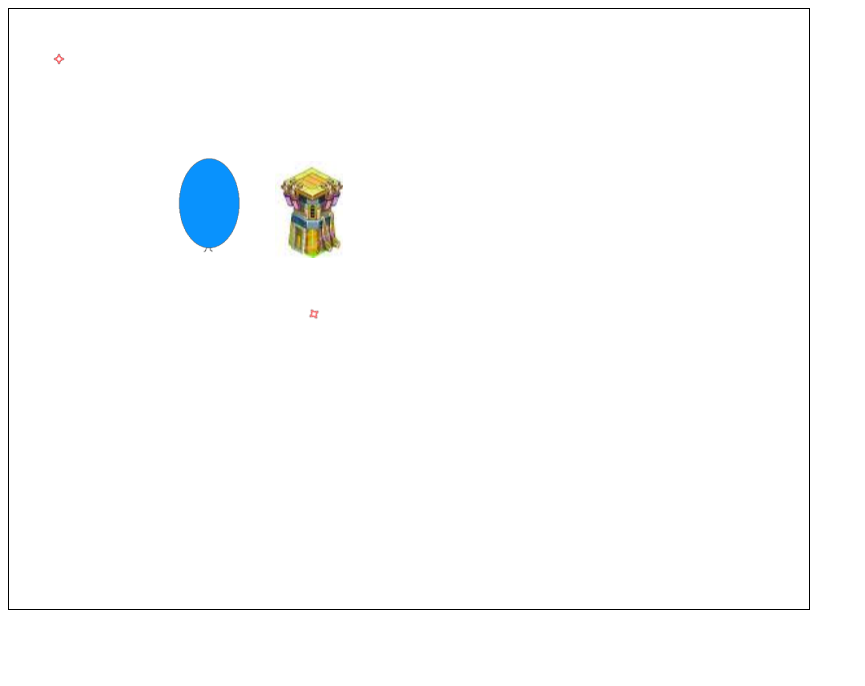
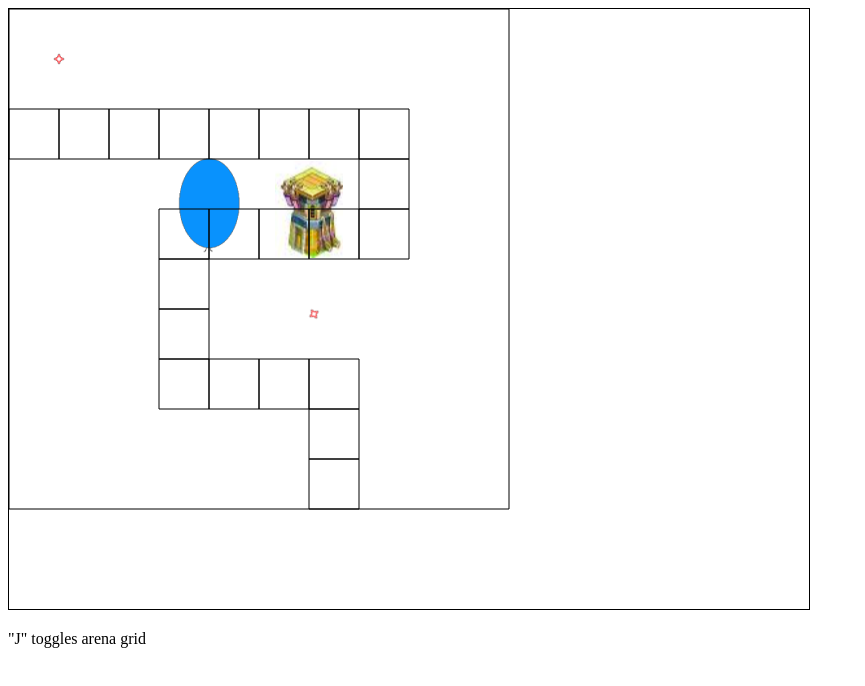
Before and after one commit to steina1989/towerdefense, a plain HTML site: page index.html in a window 1280 px wide. Shown: the whole page, without its empty margins (0-865 px from the left). Drawn offline with Linux system fonts and the light colour scheme.

Commit message:
Arena grid upgrade and Arena methods implemented

```diff
--- a/Arena.js
+++ b/Arena.js
@@ -11,63 +11,145 @@
 12345678901234567890123456789012345678901234567890123456789012345678901234567890
 */
 
-var Arena = function()
-{
+var DIR_ENUM = {
+	LEFT: 1,
+	RIGHT: 2,
+	UP: 3,
+	DOWN: 4
+}
+
+
+var Arena = {
 
 	// Upper left coordinates
-	this.ORIGINX = 0;
-	this.ORIGINY = 0;
+	ORIGINX : 0,
+	ORIGINY : 0,
 
-	this.WIDTH = 500;
-	this.HEIGHT = 500;
+	WIDTH : 500,
+	HEIGHT : 500,
 
-	this.numRows = 10;
-	this.numColumns = 10;
+	numRows : 10,
+	numColumns : 10,
 
-	this.cellWidth = this.width/this.numColumns;
-	this.cellHeight = this.height/this.numRows
+	cellWidth : 50,
+	cellHeight : 50,
 
-	this.START = 1;
-	this.STOP = 14;
-
-	var a = this.START;
-	var b = this.STOP;
+	grid :
+	[[ 0,  0,  0,  0,  0,  0,  0,  0,  0,  0],
+	 [ 0,  0,  0,  0,  0,  0,  0,  0,  0,  0],
+	 [ 1,  2,  3,  4,  5,  6,  7,  8,  0,  0],
+	 [ 0,  0,  0,  0,  0,  0,  0,  9,  0,  0],
+	 [ 0,  0,  0, 14, 13, 12, 11, 10,  0,  0],
+	 [ 0,  0,  0, 15,  0,  0,  0,  0,  0,  0],
+	 [ 0,  0,  0, 16,  0,  0,  0,  0,  0,  0],
+	 [ 0,  0,  0, 17, 18, 19, 20,  0,  0,  0],
+	 [ 0,  0,  0,  0,  0,  0, 21,  0,  0,  0],
+	 [ 0,  0,  0,  0,  0,  0, 22,  0,  0,  0]]
+};
 
 
 
-function posToIndex(x,y){
+
+/**
+cx and cy is the current position of a balloon
+the function will return a two-tuple object containing
+the direction that the balloon should be travelling  in,
+in order to reach the next cell in its path.
+**/
+Arena.getDirection = function(cx,cy){
+	var indexCurrent = this.posToIndex(cx,cy);
+    var cellNumber = this.grid[indexCurrent.row][indexCurrent.column]
+    var indexNext = this.getIndexOfCellNumber(cellNumber+1);
+    console.log(indexCurrent)
+
+    if (indexNext.row > indexCurrent.row) return DIR_ENUM.DOWN;
+    if (indexNext.row < indexCurrent.row) return DIR_ENUM.UP;
+    if (indexNext.column > indexCurrent.column) return DIR_ENUM.RIGHT;
+    if (indexNext.column < indexCurrent.column) return DIR_ENUM.LEFT;
+}
+
+Arena.testGetDirection = function(cx,cy){
+	var output = this.getDirection(cx,cy)
+	if (output === DIR_ENUM.RIGHT) console.log("Right");
+	else if (output === DIR_ENUM.LEFT) console.log("Left");
+	else if (output === DIR_ENUM.UP) console.log("Up");
+	else if (output === DIR_ENUM.DOWN) console.log("Down");
+}
+
+Arena.getIndexOfCellNumber = function(cellNumber){
+	for (var row = 0; row<this.grid.length; row++)
+		for (var column = 0; column<this.grid[0].length; column++){
+			if (cellNumber === this.grid[row][column]){
+				return {row:row, column:column};
+			}
+		}
+}
+
+Arena.posToIndex = function(x,y){
 	var column = Math.floor((x - this.ORIGINX) / this.cellWidth);
 	var row = Math.floor((y - this.ORIGINY) / this.cellHeight);
 	return {
-		column : column,
-		row : row
+		row : row,
+		column : column
+
 	}
 }
 
-	this.grid =
-	[[0, 0, 0, 0, 0, 0, 0, 0, 0, 0],
-	 [a, 2, 3, 0, 0, 0, 0, 0, 0, 0],
-	 [0, 0, 4, 0, 0, 0, 0, 0, 0, 0],
-	 [0, 0, 5, 6, 7, 8, 0, 0, 0, 0],
-	 [0, 0, 0, 0, 0, 9, 0, 0, 0, 0],
-	 [0, 0, 0, 0, 0, 10, 0, 0, 0, 0],
-	 [0, 0, 0, 0, 0, 11, 0, 0, 0, 0],
-	 [0, 0, 0, 0, 0, 12, 0, 0, 0, 0],
-	 [0, 0, 0, 0, 0, 13, 0, 0, 0, 0],
-	 [0, 0, 0, 0, 0, b, 0, 0, 0, 0]];
+Arena.indexToPos = function(row,column){
+	var pix =  this.ORIGINX + this.cellWidth * column;
+	var piy =  this.ORIGINY + this.cellHeight * row;
+	return {
+		x : pix,
+		y : piy
+	}
+}
 
 
-	 /**
-	  cx and cy is the current position of a balloon
-	  the function will return a two-tuple object containing
-	  the direction that the balloon should be travelling  in,
-	  in order to reach the next cell in its path.
-	 **/
-	function nextCellInPath(cx,cy){
-	var index = posToIndex(cx,cy);
-    var cellNumber = this.array[index.row][index.column]
-    // find index of the next
-	}
+Arena.update = function(){
 
 
 }
+
+// To do: Draw pretty background
+Arena.render = function(ctx) {
+	this.drawBackground(ctx);
+}
+
+// Placeholder backdrop
+Arena.drawBackground = function(ctx){
+	ctx.beginPath();
+	ctx.save;
+	ctx.strokeStyle="black";
+	ctx.fillStyle="white";
+	ctx.rect(this.ORIGINX,this.ORIGINY,this.WIDTH,this.HEIGHT);
+	ctx.fill()
+	ctx.stroke();
+	ctx.restore;
+}
+
+
+// Visualises the grid.
+Arena.renderDiagnostics = function(ctx){
+	for (var x = 0; x < this.numRows; x++)
+	{
+		for (var y = 0; y < this.numColumns; y++)
+		{
+			if (this.grid[x][y] > 0){
+				var pos = this.indexToPos(x,y)
+				var posX = 	pos.x;
+				var posY = pos.y;
+				this._drawArrayPath(ctx,posX,posY);
+			}
+
+		}
+	}
+}
+
+Arena._drawArrayPath = function(ctx,x,y){
+	ctx.beginPath();
+	ctx.save;
+	ctx.strokeStyle="black";
+	ctx.rect(x,y,this.cellWidth,this.cellHeight);
+	ctx.stroke();
+	ctx.restore;
+}
--- a/TowerDefense.js
+++ b/TowerDefense.js
@@ -46,9 +46,9 @@ function updateSimulation(du) {
 
 var g_allowMixedActions = true;
 var g_renderSpatialDebug = false;
-var g_renderArena = false;
+var g_renderArenaGrid = true;
 
-var KEY_RENDERARENA = keyCode('J')
+var KEY_RENDERARENA_GRID = keyCode('J')
 var KEY_SPATIAL = keyCode('X');
 var KEY_RESET = keyCode('R');
 var KEY_GEN_BALLOON = keyCode('0');
@@ -58,7 +58,7 @@ function processDiagnostics() {
     // Key toggles for diagnostics
     if (eatKey(KEY_SPATIAL)) g_renderSpatialDebug = !g_renderSpatialDebug;
 
-    if (eatKey(KEY_RENDERARENA)) g_renderArena = !g_renderArena;
+    if (eatKey(KEY_RENDERARENA_GRID)) g_renderArenaGrid = !g_renderArenaGrid;
 
 
     // Special diagnostic functions (halt balloons, reset )
@@ -82,6 +82,8 @@ function processDiagnostics() {
 
 function renderSimulation(ctx) {
 
+    Arena.render(ctx);
+
     entityManager.render(ctx);
 
     entityManager.fireBullet(300,300,5,5,0);
@@ -91,7 +93,8 @@ function renderSimulation(ctx) {
     g_sprites.tower.drawCentredAt(ctx,300,200,0);
 
     if (g_renderSpatialDebug) spatialManager.render(ctx);
-    if (g_renderArena) Arena.render(ctx);
+    if (g_renderArenaGrid) Arena.renderDiagnostics(ctx);
+
 }
 
 
--- a/handleMouse.js
+++ b/handleMouse.js
@@ -19,11 +19,12 @@ function handleMouse(evt) {
     g_mouseX = evt.clientX - g_canvas.offsetLeft; // kalla g_canvas arena í staðinn?
     g_mouseY = evt.clientY - g_canvas.offsetTop;
 
+    //console.log(g_mouseX,g_mouseY)
+
     // If no button is being pressed, then bail
     var button = evt.buttons === undefined ? evt.which : evt.buttons;
     if (!button) return;
 
-    //entityManager.yoinkNearestShip(g_mouseX, g_mouseY);
 }
 
 // Handle "down" and "move" events the same way.
--- a/index.html
+++ b/index.html
@@ -37,5 +37,8 @@
 
     <script src="TowerDefense.js"></script>
 
+
+    <p>"J" toggles arena grid</p>
+
   </body>
 </html>
```
